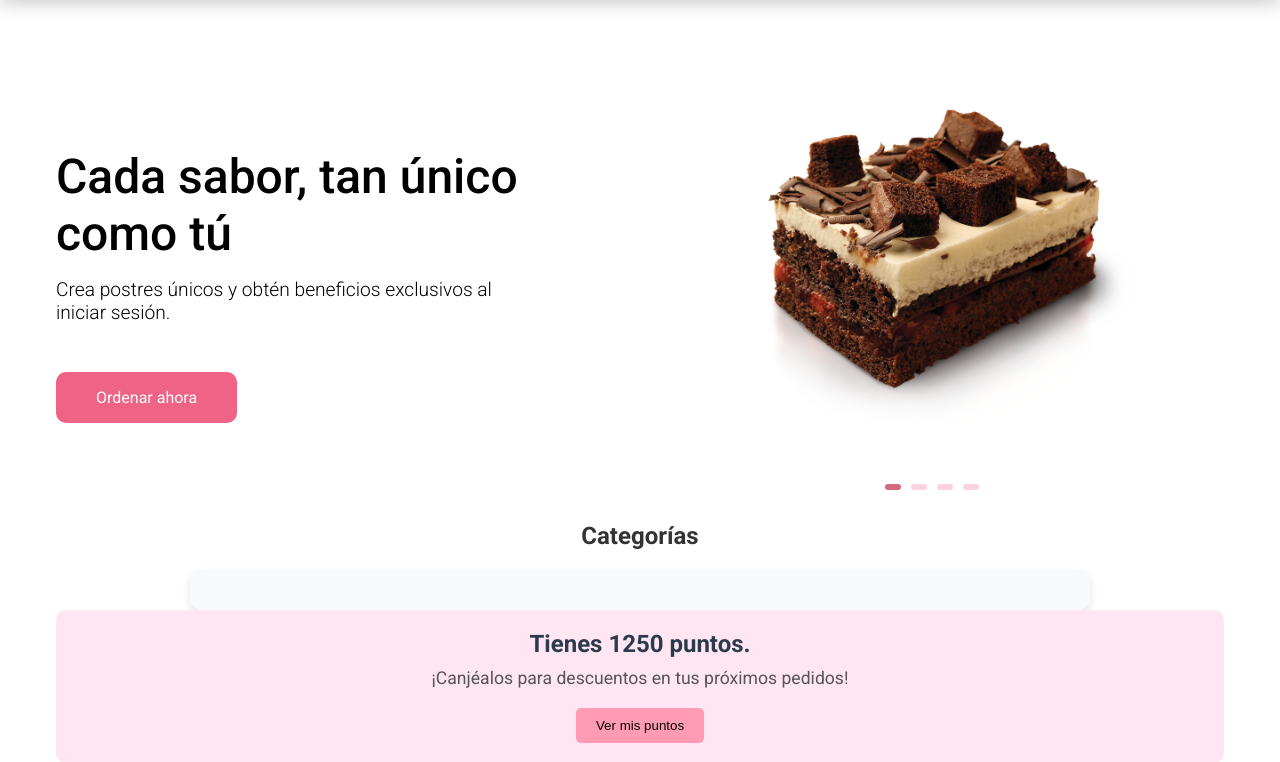
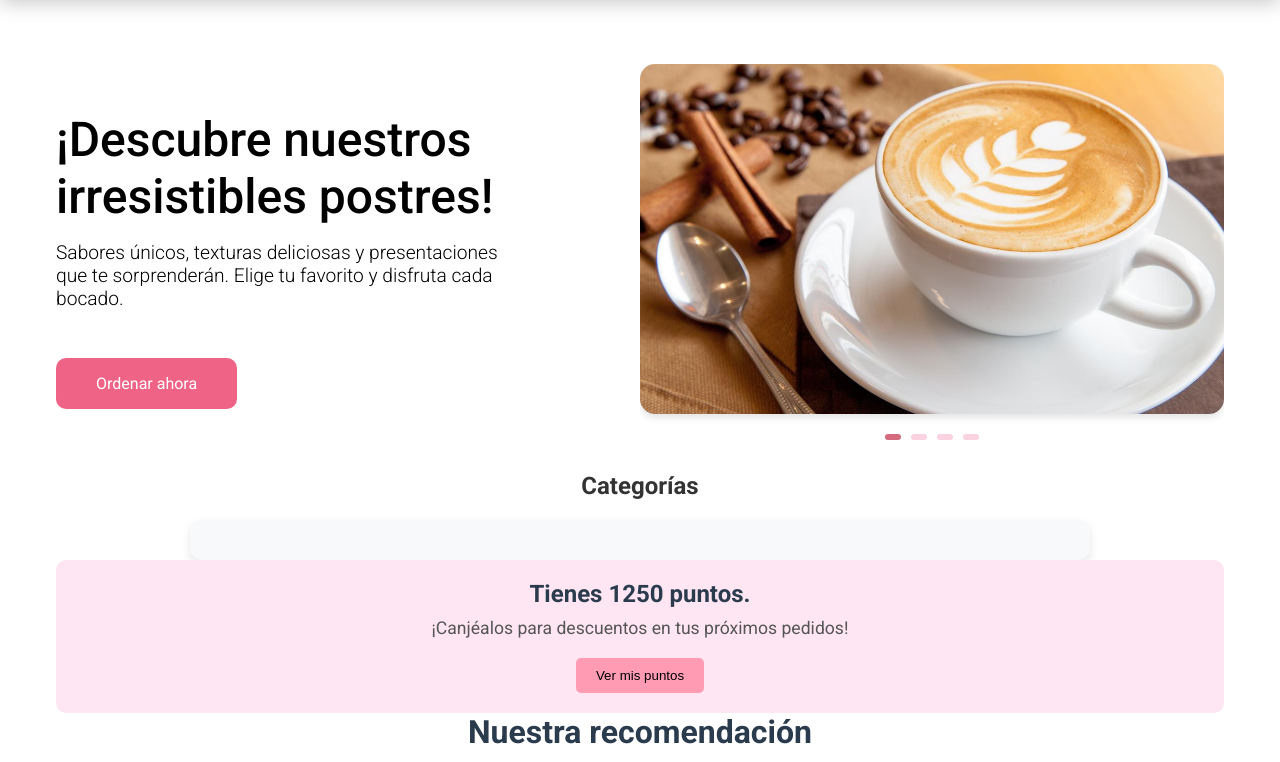
Before and after one commit to UlisesRdgz/chill-and-sweet, a Django app: template chill_and_sweet/main/templates/home.html in a window 1280 px wide. Shown: the part 98-860 px from the top of the page. Run offline with Django 5.2, Linux system fonts and the light colour scheme; the template is opened without the code that fills it, so the values that code supplies are empty; parts of the project's set-up code (start-up, migrations or seed data) failed here and were passed over.

Commit message:
fix: header

```diff
--- a/chill_and_sweet/main/static/css/home.css
+++ b/chill_and_sweet/main/static/css/home.css
@@ -28,6 +28,16 @@
     color: #555;
     font-size: 1.2rem;
     margin-bottom: 20px;
+}
+
+.carousel-image img {
+    width: 100%; /* Establece un ancho fijo */
+    height: 350px; /* Establece una altura fija */
+    border-radius: 15px; /* Bordes redondeados */
+    object-fit: cover; /* Ajusta cómo se recortan las imágenes para rellenar el contenedor */
+    display: block;
+    margin: 0 auto; /* Centra la imagen dentro de su contenedor */
+    box-shadow: 0 4px 6px rgba(0, 0, 0, 0.1); /* Sombra opcional */
 }
 
 .alerta {
--- a/chill_and_sweet/main/templates/home.html
+++ b/chill_and_sweet/main/templates/home.html
@@ -5,8 +5,8 @@
 {% block title %}Inicio - Chill & Sweet{% endblock %}
 
 {% block head %}
+<link rel="stylesheet" href="{% static 'css/index.css' %}">
 <link rel="stylesheet" href="{% static 'css/home.css' %}">
-<link rel="stylesheet" href="{% static 'css/index.css' %}">
 {% endblock %}
 
 {% block content %}
@@ -107,16 +107,16 @@
       <!-- Carrusel de imágenes y texto promocional -->
       <div class="carousel-content">
           <div class="carousel-text">
-              <h2>Cada sabor, tan único como tú</h2>
-              <p>Crea postres únicos y obtén beneficios exclusivos al iniciar sesión.</p>
+              <h2>¡Descubre nuestros irresistibles postres!</h2>
+              <p>Sabores únicos, texturas deliciosas y presentaciones que te sorprenderán. Elige tu favorito y disfruta cada bocado.</p>
               <a href="{% url 'login' %}" class="order-button">Ordenar ahora</a>
           </div>
           <!-- Imágenes del carrusel -->
           <div class="carousel-image">
-              <img src="{% static 'img/pastel-chocolate-sinfondo.png' %}" alt="Postre único" class="slide" />
-              <img src="{% static 'img/fconcrema.png' %}" alt="Postre delicioso" class="slide" />
-              <img src="{% static 'img/pastel-queso.png' %}" alt="Postre especial" class="slide" />
-              <img src="{% static 'img/smoothie.png' %}" alt="Postre deli" class="slide" />
+              <img src="{% static 'img/cafe-cappuccino.jpg' %}" alt="Postre único" class="slide" />
+              <img src="{% static 'img/crepa-cajeta.jpg' %}" alt="Postre delicioso" class="slide" />
+              <img src="{% static 'img/crepa-frutosrojos.jpg' %}" alt="Postre especial" class="slide" />
+              <img src="{% static 'img/pancake-vainilla.jpg' %}" alt="Postre deli" class="slide" />
                <!-- Navegación por puntos del carrusel -->
               <div class="carousel-dots">
                   <span class="dot" onclick="currentSlide(1)"></span>
```
Also changed, not shown: chill_and_sweet/main/static/img/cafe-cappuccino.jpg (added), chill_and_sweet/main/static/img/crepa-cajeta.jpg (added), chill_and_sweet/main/static/img/crepa-frutosrojos.jpg (added), chill_and_sweet/main/static/img/pancake-vainilla.jpg (added).
